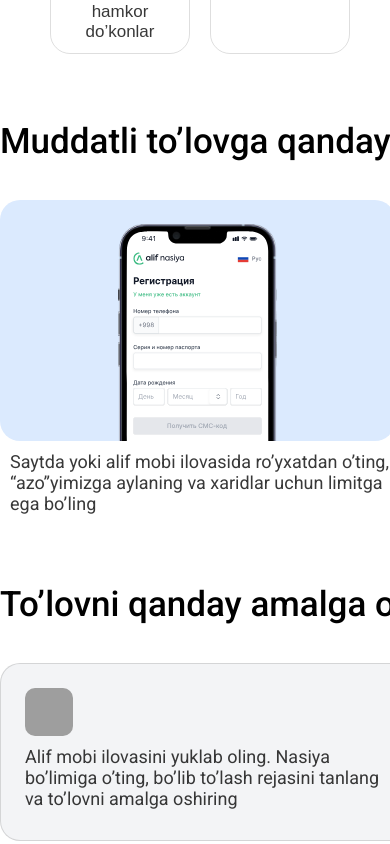
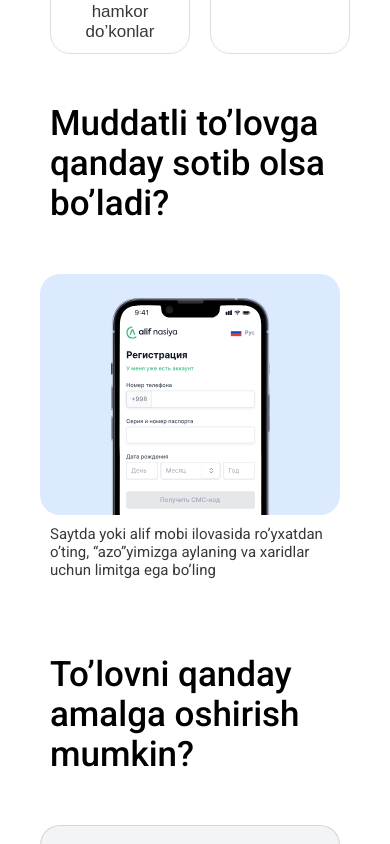
Before and after one commit to Ruzmat-dev/alif, a React (Vite) app: page / in a window 390 px wide. Shown: the part 820-1664 px from the top of the page. Built offline with nearby package versions, Linux system fonts and the light colour scheme; grey boxes are pictures that could not be loaded.

Commit message:
responsive 50%

```diff
--- a/src/UI/Partners/style.scss
+++ b/src/UI/Partners/style.scss
@@ -93,3 +93,96 @@
         height: 41.6px;
     }
 }
+
+@media (max-width: 1300px) {
+    .partner {
+        .container {
+            width: 1100px !important;
+        }
+        margin: 50px 100px;
+    }
+}
+
+@media (max-width: 1250px) {
+    .partner {
+        margin-left: 70px;
+
+    }
+
+  }
+
+  @media (max-width: 1180px) {
+    .partner {
+        .container {
+            width: 880px !important;
+        }
+        margin-right: 0;
+        margin-left: -60px;
+    }
+
+  }
+  @media (max-width: 1080px) {
+    .partner {
+        .container {
+
+        }
+    }
+
+  }
+
+  @media (max-width: 880px) {
+
+  }
+  @media (max-width: 800px) {
+
+  }
+
+  @media (max-width: 750px) {
+
+  }
+
+  @media (max-width: 720px) {
+
+  }
+
+  @media (max-width: 680px) {
+
+
+  }
+
+  @media (max-width: 640px) {
+
+  }
+
+
+  @media (max-width: 600px) {
+
+  }
+
+  @media (max-width: 580px) {
+
+  }
+
+  @media (max-width: 550px) {
+
+  }
+
+  @media (max-width: 530px) {
+
+  }
+
+  @media (max-width: 500px) {
+
+  }
+
+  @media (max-width: 480px) {
+
+  }
+
+  @media (max-width: 450px) {
+
+  }
+
+  @media (max-width: 430px) {
+
+  }
--- a/src/UI/Slider/style.scss
+++ b/src/UI/Slider/style.scss
@@ -1,4 +1,4 @@
-@import url('https://fonts.googleapis.com/css2?family=Roboto:wght@400;500&display=swap');
+@import url("https://fonts.googleapis.com/css2?family=Roboto:wght@400;500&display=swap");
 .slider {
   margin-top: 80px;
   color: #000000c7;
@@ -17,10 +17,8 @@
     margin-top: 50px;
     font-family: "Open Sans";
 
-
-
     &-one {
-                width: 395px ;
+      width: 395px;
 
       div {
         background-color: #dbeafe;
@@ -39,7 +37,6 @@
           width: 159px;
           height: 100%;
           margin-top: 48px;
-
         }
       }
 
@@ -52,10 +49,10 @@
     }
 
     &-two {
-                width: 395px ;
+      width: 395px;
 
       div {
-                    background-color: #dbeafe;
+        background-color: #fce7f3;
         text-align: center;
         display: flex;
         justify-content: center;
@@ -71,7 +68,6 @@
           width: 159px;
           height: 100%;
           margin-top: 48px;
-
         }
       }
 
@@ -84,10 +80,10 @@
     }
 
     &-three {
-                width: 395px ;
+      width: 395px;
 
       div {
-                    background-color: #dbeafe;
+        background-color: #d1fae5;
         text-align: center;
         display: flex;
         justify-content: center;
@@ -103,7 +99,6 @@
           width: 159px;
           height: 100%;
           margin-top: 48px;
-
         }
       }
 
@@ -115,7 +110,6 @@
       }
     }
   }
-
 }
 
 .payment {
@@ -131,9 +125,9 @@
       width: 418px;
       height: 178px;
       padding: 24px;
-            border: 1px solid  #00000021;
+      border: 1px solid #00000021;
       border-radius: 20px;
-            background-color: #F3F4F6;
+      background-color: #f3f4f6;
 
       display: flex;
       flex-direction: column;
@@ -155,8 +149,435 @@
         font-weight: 400;
         color: #000000c7;
       }
+    }
+  }
+}
+
+@media (max-width: 1300px) {
+  .slider {
+    .container {
+      width: 1100px !important;
+    }
+    margin: 50px 100px;
+    &__card {
+      &-one {
+        width: 350px;
+        div {
+          width: 350px;
+        }
+      }
+
+      &-two {
+        width: 350px;
+        div {
+          width: 350px;
+        }
+      }
+
+      &-three {
+        width: 350px;
+        div {
+          width: 350px;
+        }
+      }
+    }
+  }
+
+  .payment__wrapper {
+    &-item {
+      width: 350px;
+    }
+  }
+}
+
+@media (max-width: 1250px) {
+  .slider {
+    .container {
+      //   width: 1050px !important;
+    }
+    margin: 50px 50px;
+    &__card {
+      margin-left: 0px;
+      //   overflow-x: auto;
+
+      &-one {
+        width: 350px;
+        div {
+          width: 350px;
+        }
+      }
+
+      &-two {
+        width: 350px;
+        div {
+          width: 350px;
+        }
+      }
+
+      &-three {
+        width: 350px;
+        div {
+          width: 350px;
+        }
+      }
+    }
+  }
+}
+
+@media (max-width: 1180px) {
+  .slider {
+    .container {
+      width: 880px !important;
+      margin-left: 100px;
+    }
+    margin: 50px 0px;
+    // margin-left: -50px;
+    position: relative;
+    margin-right: 50px;
+    &__card {
+      //   margin-left: 0px;
+      //   overflow-x: auto;
+
+      &-one {
+        width: 250px;
+        div {
+          width: 270px;
+        }
+      }
+
+      &-two {
+        width: 250px;
+        div {
+          width: 270px;
+        }
+      }
+
+      &-three {
+        width: 250px;
+        div {
+          width: 270px;
+        }
+      }
+    }
+  }
+  .payment__wrapper {
+    &-item {
+      width: 280px;
+      height: 200px;
+    }
+  }
+}
+
+@media (max-width: 1080px) {
+  .slider {
+    .container {
+      width: 880px !important;
+      margin-left: 50px;
+    }
+  }
+}
+
+@media (max-width: 1000px) {
+  .slider {
+    .container {
+      width: 700px !important;
+      margin-left: 180px;
+    }
+    margin: 50px 0px;
+    margin-left: -80px;
+
+    &__card {
+      margin-left: -10px;
+      //   width: 880px;
+      display: flex;
+      gap: 30px;
+      overflow-x: auto;
+
+      &::-webkit-scrollbar {
+        width: 0;
+      }
+
+      &-one {
+        width: 395px;
+        div {
+          width: 300px;
+        }
+      }
+
+      &-two {
+        width: 395px;
+        div {
+          width: 300px;
+        }
+      }
+
+      &-three {
+        width: 395px;
+        div {
+          width: 300px;
+        }
+      }
+    }
+  }
+  .payment__wrapper {
+    &-item {
+      width: 225px;
+      height: 230px;
+    }
+  }
+}
+@media (max-width: 880px) {
+  .slider {
+    margin-left: -120px;
+
+    &__card {
+      margin-left: -10px;
+    }
+  }
+  .payment__wrapper {
+    margin-left: -10px;
+  }
+}
+
+@media (max-width: 800px) {
+  .slider {
+    .container {
+      width: 600px !important;
+      margin-left: 200px;
+    }
+    // margin-left: 0px;
+    &__title {
+      font-family: "Roboto";
+      line-height: 2.5rem;
+      font-weight: 500;
+      font-size: 35px;
+      color: #000;
+    }
+    &__card {
+      &-one p {
+        font-size: 15px;
+      }
+      &-two p {
+        font-size: 15px;
+      }
+      &-three p {
+        font-size: 15px;
+      }
+    }
+  }
+  .payment__wrapper {
+    display: flex;
+    flex-direction: column;
+    width: 100%;
+    gap: 20px;
+    &-item {
+      width: 600px;
+      height: 150px;
+      display: flex;
+    }
+  }
+}
+
+@media (max-width: 750px) {
+  .slider {
+    .container {
+      margin-left: 180px;
+    }
+  }
+}
+
+@media (max-width: 720px) {
+  .slider {
+    .container {
+      margin-left: 160px;
+    }
+  }
+}
+
+@media (max-width: 680px) {
+  .slider {
+    .container {
+      width: 550px !important;
+      margin-left: 180px;
+    }
+
+    &__card {
+    }
+  }
+  .payment__wrapper {
+    &-item {
+      width: 550px;
+    }
+  }
+}
+
+@media (max-width: 640px) {
+  .slider {
+    .container {
+      margin-left: 150px;
+    }
+
+    &__card {
+    }
+  }
+  .payment__wrapper {
+    &-item {
+      width: 550px;
+    }
+  }
+}
+
+@media (max-width: 600px) {
+    .slider {
+        .container {
+            width: 500px !important;
+          margin-left: 180px;
+        }
+
+        &__card {
+        }
+      }
+      .payment__wrapper {
+        &-item {
+          width: 500px;
+        }
+      }
+}
+
+@media (max-width: 580px) {
+    .slider {
+        .container {
+          margin-left: 150px;
+        }
+    }
+}
+
+@media (max-width: 550px) {
+    .slider {
+        .container {
+            width: 450px !important;
+          margin-left: 170px;
+        }
+      }
+      .payment__wrapper {
+        &-item {
+          width: 450px;
+        }
+      }
+}
+
+@media (max-width: 530px) {
+    .slider {
+        .container {
+          margin-left: 150px;
+        }
+    }
+}
+
+@media (max-width: 500px) {
+    .slider {
+        .container {
+            width: 400px !important;
+          margin-left: 170px;
+        }
+      }
+      .payment__wrapper {
+        &-item {
+          width: 400px;
+          height: 160px;
+        }
+      }
+}
+
+@media (max-width: 480px) {
+    .slider {
+        .container {
+          margin-left: 150px;
+        }
+    }
+}
+
+@media (max-width: 450px) {
+    .slider {
+        .container {
+            width: 350px !important;
+          margin-left: 170px;
+        }
+      }
+      .payment__wrapper {
+        &-item {
+          width: 350px;
+          height: 180px;
+        }
+      }
+}
+
+@media (max-width: 430px) {
+    .slider {
+        .container {
+          margin-left: 150px;
+        }
+    }
+}
+
+@media (max-width: 400px) {
+    .slider {
+        .container {
+            width: 300px !important;
+          margin-left: 170px;
+        }
+      }
+      .payment__wrapper {
+        &-item {
+          width: 300px;
+          height: 180px;
+        }
+      }
+}
+
+@media (max-width: 380px) {
+    .slider {
+        .container {
+          margin-left: 150px;
+        }
+    }
+}
+
+@media (max-width: 350px) {
+    .slider {
+        .container {
+            width: 250px !important;
+          margin-left: 170px;
+        }
+        &__card {
+            &-one {
+                div {
+                    width: 220px;
+                    span{
+                        width: 160px;
+                    }
+                }
+            }
+            &-two {
+
+            }
+            &-three {
 
             }
         }
+      }
+      .payment__wrapper {
+        &-item {
+          width: 250px;
+          height: 200px;
+        }
+      }
+}
 
+@media (max-width: 330px) {
+    .slider {
+        .container {
+          margin-left: 150px;
         }
+    }
+}
```
Also changed, not shown: src/pages/Home/media.scss (+86 -0 lines). Lines whose indentation alone changed are shown as unchanged.
